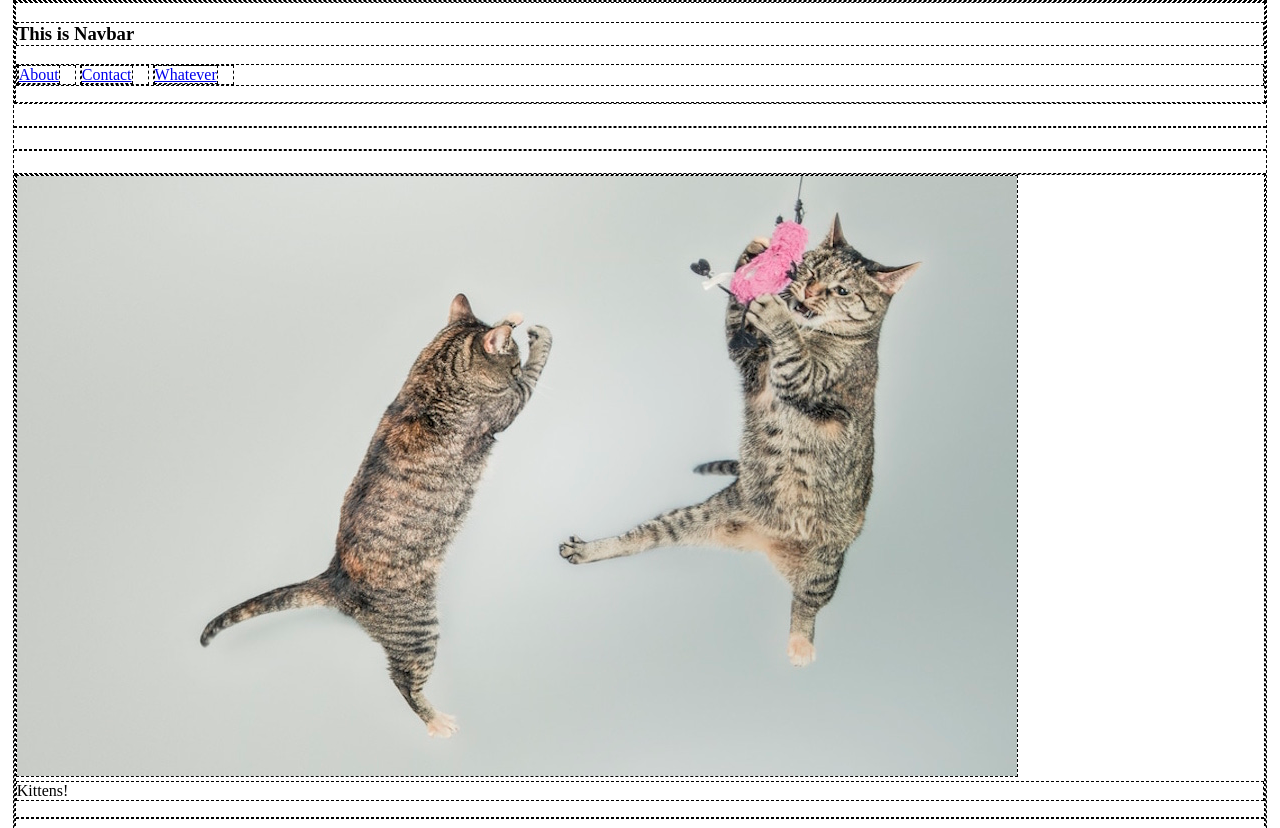
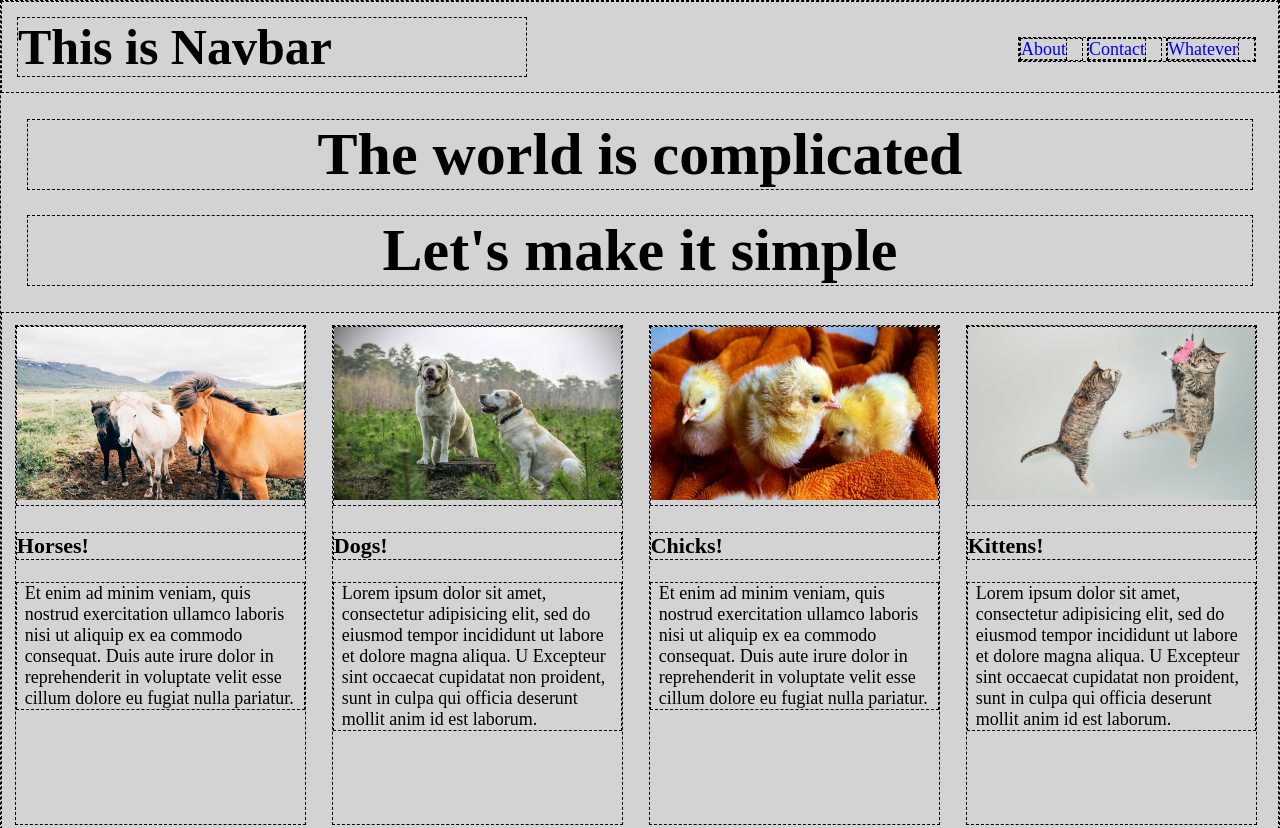
Before and after one commit to lryndavis/CSS_FeaturedItems, a plain HTML site: page index.html in a window 1280 px wide. Shown: the top 828 px of the page. Drawn offline with Linux system fonts and the light colour scheme.

Commit message:
finalize layout

```diff
--- a/css/styles.css
+++ b/css/styles.css
@@ -18,11 +18,13 @@
 body {
   margin: 0;
   padding: 0;
+  background-color: #d3d3d3;
 }
 
 .container {
-  width: 98%;
+  width: 100%;
   margin: 0 auto;
+  overflow: hidden;
 }
 
 header {
@@ -30,13 +32,136 @@ header {
   height: 30%;
 }
 
+h1 {
+  padding: 0;
+  text-align: center;
+}
+
+#navbar {
+  height: 100%;
+}
+
 #navbar ul {
   list-style: none;
   padding-left: 0;
-
+  margin: 0 auto;
+  overflow: auto;
 }
 
 #navbar li {
   display: inline-block;
   padding-right: 15px;
 }
+
+#gallery {
+  width: 100%;
+  margin: 0 auto;
+  height: auto;
+  vertical-align: middle;
+  overflow: hidden;
+}
+
+img {
+  width: 100%;
+  /*height: 70%;*/
+  padding-bottom: 5px;
+}
+
+@media screen and (min-width: 500px) {
+ .galleryItem {
+   float: right;
+   width: 48%;
+   margin: 1%;
+   height: 450px;
+   overflow: hidden;
+ }
+
+#gallery {
+  padding-right: .5em;
+  }
+
+  #navbar {
+    overflow: auto;
+  }
+
+  h1 {
+    font-size: 45px;
+    text-align: center;
+    margin: 1%;
+  }
+
+  h2 {
+    float: left;
+    font-size: 40px;
+    width: 40%;
+    margin: 10px;
+  }
+
+  #navbar ul {
+    float: right;
+    margin-top: 25px;
+    margin-right: 15px;
+  }
+
+  #navbar a {
+   text-decoration: none;
+   font-size: 14px;
+   display: inline;
+  }
+
+  .galleryItem p {
+    font-size: 14px;
+    padding: 0px 8px;
+  }
+
+  .galleryItem h3 {
+    font-size: 18px;
+  }
+
+}
+
+@media screen and (min-width: 970px) {
+  .galleryItem {
+    float: right;
+    width: 23%;
+    height: 500px;
+    overflow: hidden;
+  }
+
+  #navbar {
+    overflow: auto;
+  }
+
+  h1 {
+    font-size: 60px;
+    text-align: center;
+    margin: 2%;
+  }
+
+  h2 {
+    float: left;
+    font-size: 50px;
+    width: 40%;
+    margin: 15px;
+  }
+
+  #navbar ul {
+    float: right;
+    margin-top: 35px;
+    margin-right: 22px;
+  }
+
+  #navbar a {
+    text-decoration: none;
+    font-size: 18px;
+  }
+
+  .galleryItem p {
+    font-size: 18px;
+    padding: 0px 8px;
+  }
+
+  .galleryItem h3 {
+    font-size: 22px;
+  }
+}
--- a/index.html
+++ b/index.html
@@ -7,35 +7,36 @@
   </head>
   <body>
     <div class="container">
-      <header>
       <div id="navbar">
-        <h3>This is Navbar</h3>
+        <h2>This is Navbar</h2>
         <ul>
           <li><a href="#">About</a></li>
           <li><a href="#">Contact</a></li>
           <li><a href="#">Whatever</a></li>
         </ul>
       </div>
-    </header>
-      <h1></h1>
-      <h1></h1>
+      <h1>The world is complicated</h1>
+      <h1>Let's make it simple</h1>
     <div id="gallery">
       <div class="galleryItem">
         <img src="img/cats.jpg">
-        <figcaption>Kittens!</figcaption>
-        <p></p>
+        <h3>Kittens!</h3>
+        <p>Lorem ipsum dolor sit amet, consectetur adipisicing elit, sed do eiusmod tempor incididunt ut labore et dolore magna aliqua. U Excepteur sint occaecat cupidatat non proident, sunt in culpa qui officia deserunt mollit anim id est laborum.</p>
       </div>
       <div class="galleryItem">
         <img src="img/chicks.jpg">
-        <p></p>
+        <h3>Chicks!</h3>
+        <p>Et enim ad minim veniam, quis nostrud exercitation ullamco laboris nisi ut aliquip ex ea commodo consequat. Duis aute irure dolor in reprehenderit in voluptate velit esse cillum dolore eu fugiat nulla pariatur.</p>
       </div>
       <div class="galleryItem">
         <img src="img/dogs.jpg">
-        <p></p>
+        <h3>Dogs!</h3>
+        <p>Lorem ipsum dolor sit amet, consectetur adipisicing elit, sed do eiusmod tempor incididunt ut labore et dolore magna aliqua. U Excepteur sint occaecat cupidatat non proident, sunt in culpa qui officia deserunt mollit anim id est laborum.</p>
       </div>
       <div class="galleryItem">
         <img src="img/horses.jpg">
-        <p></p>
+        <h3>Horses!</h3>
+        <p>Et enim ad minim veniam, quis nostrud exercitation ullamco laboris nisi ut aliquip ex ea commodo consequat. Duis aute irure dolor in reprehenderit in voluptate velit esse cillum dolore eu fugiat nulla pariatur.</p>
       </div>
     </div>
   </div>
```
